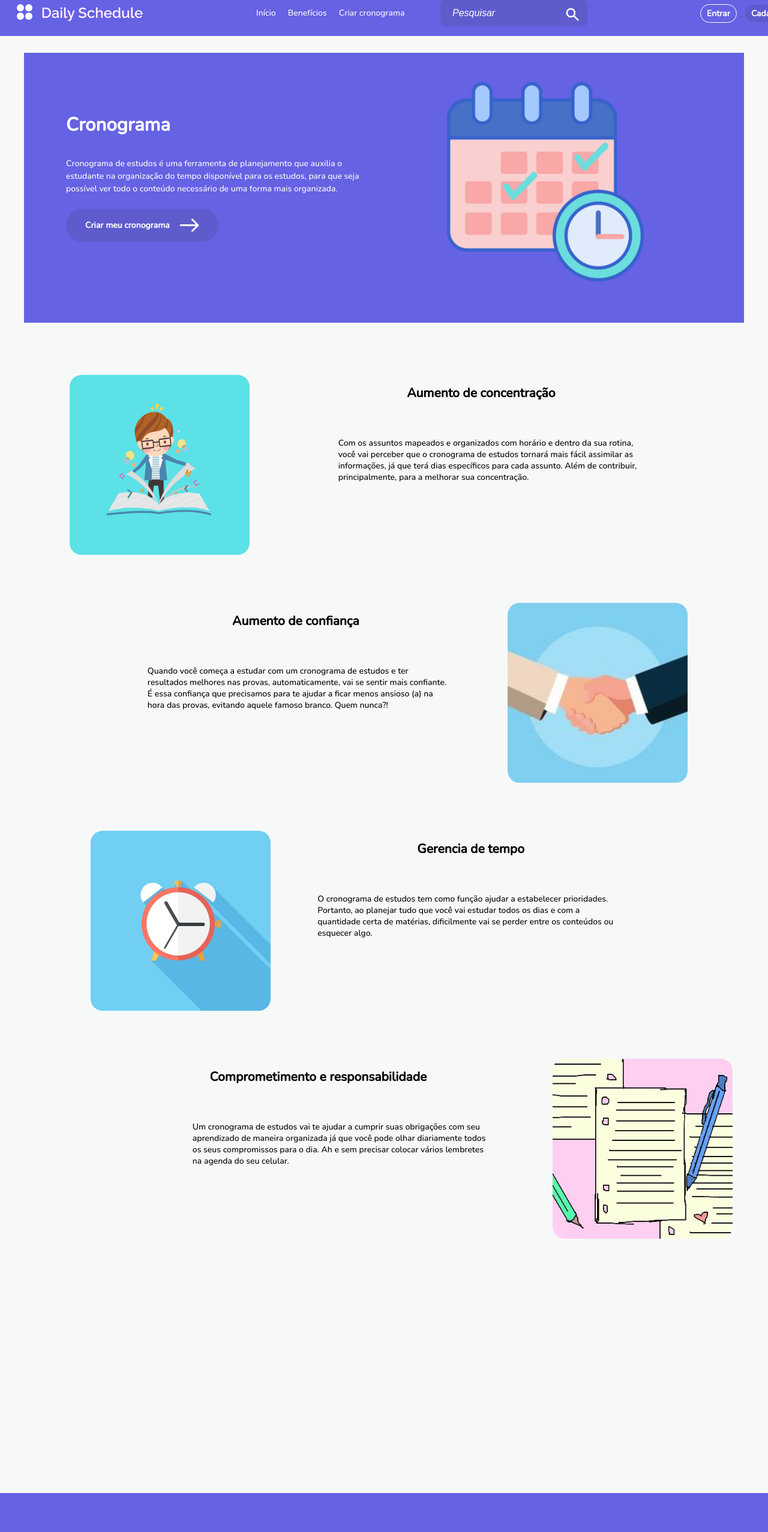
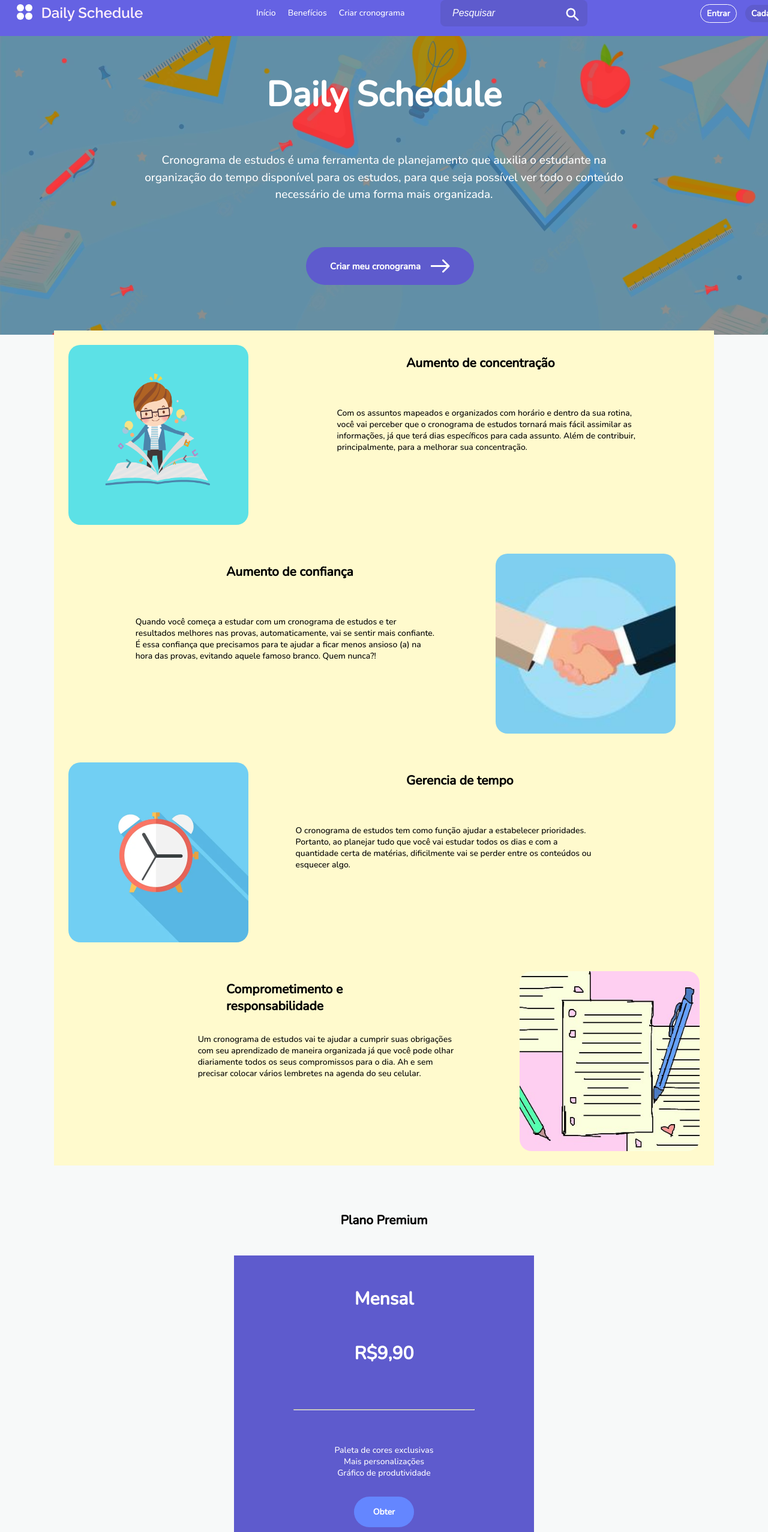
Before and after one commit to tads-cnat/dailyschedule, a React (Create React App) app in the folder frontend/: page / in a window 1280 px wide. Shown: the part 12-2566 px from the top of the page at 60% size. Built offline with nearby package versions, Linux system fonts and the light colour scheme; no server answers.

Commit message:
update home page style

```diff
--- a/frontend/src/assets/css/style.css
+++ b/frontend/src/assets/css/style.css
@@ -17,43 +17,36 @@
 }
 
 #home header {
-  background-color: var(--primary-color);
+  background-image: url(../images/study-background.png);
+  background-size: cover;
+  background-color: rgba(101, 98, 227, 0.8);
+  background-blend-mode: color;
   display: flex;
-  width: 120rem;
-  height: 45rem;
+  flex-direction: column;
+  align-items: center;
+  justify-content: center;
+  width: 100%;
+  height: 50rem;
   position: absolute;
-  top: 10rem;
+  top: 7rem;
   left: 50%;
   transform: translateX(-50%);
 }
 
 #home header h1 {
-  font-size: 3.1rem;
+  font-size: 5.8rem;
   line-height: 130%;
-  margin-top: 10rem;
-  margin-left: 7rem;
-
   color: white;
 }
 
 #home header p {
   color: white;
   font-weight: 400;
-  font-size: 1.4rem;
+  font-size: 1.9rem;
   line-height: 150%;
-  position: absolute;
-  width: 50rem;
+  width: 80rem;
   height: 14rem;
-  left: 7rem;
-  top: 16rem;
-}
-
-#home header img {
-  width: 35rem;
-  height: 35rem;
-  position: relative;
-  top: 4rem;
-  left: 45rem;
+  text-align: center;
 }
 
 #home .button {
@@ -64,11 +57,11 @@
 
   margin-bottom: 6rem;
 
-  padding: 1.6rem 3.2rem;
+  padding: 2rem 4rem;
   width: fit-content;
 
   color: white;
-  font-size: 1.4rem;
+  font-size: 1.5rem;
   font-weight: 700;
 
   display: flex;
@@ -78,13 +71,7 @@
 
   text-decoration: none;
 
-  transition: background 200ms;
-}
-
-#home header .button {
-  position: absolute;
-  left: 7rem;
-  top: 26rem;
+  transition: background 200ms, transform 300ms;
 }
 
 #home .button:hover {
@@ -92,13 +79,16 @@
 }
 
 /* SEÇÃO DE BENEFICIOS NA INDEX */
+.bene {
+  display: flex;
+  justify-content: center;
+  align-items: center;
+}
 #beneficios .beneficio {
   position: relative;
-  top: 50rem;
-  display: flex;
-  align-items: center;
-  flex-direction: column;
-  gap: 3.2rem;
+  top: 45rem;
+  background-color: #FFFACD;
+  width: 110rem;
 }
 
 #beneficios .bnfc {
@@ -131,18 +121,15 @@
 #plano {
   display: flex;
   align-items: center;
+  justify-content: center;
   position: relative;
-  top: 32rem;
+  margin-top: 60rem;
 }
 
 #plano .box {
   background-color: var(--scnd-color);
   width: 50rem;
   height: 50rem;
-  position: relative;
-  top: 30rem;
-  left: 30%;
-
   display: flex;
   flex-direction: column;
   align-items: center;
@@ -151,6 +138,8 @@
 
 #plano .box span {
   color: white;
+  position: relative;
+  top: 5rem;
 }
 
 #plano .box h2 {
@@ -160,42 +149,33 @@
   top: -4rem;
 }
 
-#plano .box span {
-  position: relative;
-  top: 5rem;
-}
-
 #plano .button {
   background: #6486ff;
   position: relative;
   top: 8rem;
-
   border: none;
   border-radius: 4rem;
-
   margin-bottom: 6rem;
-
   padding: 1.6rem 3.2rem;
   width: fit-content;
-
   color: white;
   font-size: 1.4rem;
   font-weight: 700;
-
   display: flex;
   align-items: center;
   justify-content: center;
   gap: 1.6rem;
-
   text-decoration: none;
-
   transition: background 200ms;
 }
 
 #plano .h2 {
-  position: relative;
+  position: absolute;
   left: 50%;
+  top: -9rem;
+  transform: translateX(-50%); /* Centraliza horizontalmente */
 }
+
 
 /* FOOTER NA INDEX */
 footer {
@@ -207,7 +187,7 @@ footer {
   color: white;
 
   position: relative;
-  top: 90rem;
+  top: 25rem;
 }
 
 footer .logo svg {
--- a/frontend/src/components/Home/BeneficioSection/Beneficio.js
+++ b/frontend/src/components/Home/BeneficioSection/Beneficio.js
@@ -8,6 +8,7 @@ const Beneficio = () => {
 	return (
 		<div id="beneficios">
 			<div className="wrapper">
+				<div className="bene">
 					<div className="beneficio">
 						<div className="bnfc">
 							<img src={concentracao} alt="concentração" />
@@ -54,6 +55,7 @@ const Beneficio = () => {
 					</div>
 				</div>
 			</div>
+		</div>
 	);
 };
 
--- a/frontend/src/components/Home/HomePage/Home.js
+++ b/frontend/src/components/Home/HomePage/Home.js
@@ -2,20 +2,20 @@ import '../../../assets/css/style.css';
 
 import React from 'react';
 import {Link} from 'react-router-dom';
-
-import cronograma from '../../../assets/images/cronograma.png';
 import NavBar from '../../Navbar/Navbar/Navbar.js';
 import Beneficio from '../BeneficioSection/Beneficio.js';
+import Plano from '../PlanoSection/Plano.js';
 import Footer from '../Footer/Footer.js';
 
 const Home = () => {
+
 	return (
 		<div id="home">
 			<NavBar />
 
 			<div className="wrapper">
 				<header>
-					<h1>Cronograma</h1>
+					<h1>Daily Schedule</h1>
 					<p>
 						Cronograma de estudos é uma ferramenta de planejamento que auxilia o
 						estudante na organização do tempo disponível para os estudos, para
@@ -23,7 +23,7 @@ const Home = () => {
 						organizada.
 					</p>
 
-					<img src={cronograma} alt="Cronograma" />
+
 
 					<div className="content">
 						<Link to="criar-cronograma" className="button">
@@ -45,6 +45,7 @@ const Home = () => {
 				</header>
 			</div>
 			<Beneficio />
+			<Plano />
 			<Footer />
 		</div>
 	);
--- /dev/null
+++ b/frontend/src/components/Home/PlanoSection/Plano.js
@@ -0,0 +1,20 @@
+import '../../../assets/css/style.css';
+
+const Plano = () => {
+	return (
+		<section id="plano">
+          <h2 className="h2">Plano Premium</h2>
+          <div className="box">
+            <h2>Mensal</h2>
+            <h2>R$9,90</h2>
+            <hr width="300px"/>
+            <span>Paleta de cores exclusivas</span>
+            <span>Mais personalizações</span>
+            <span>Gráfico de produtividade</span>
+            <a href="#home" className="button">Obter</a>
+          </div>
+    </section>
+	);
+};
+
+export default Plano;
```
Also changed, not shown: frontend/.eslintrc.json, frontend/src/assets/images/images.txt (deleted), frontend/src/assets/images/study-background.png (added), frontend/src/assets/svg/images.txt (deleted), frontend/src/assets/videos/images.txt (deleted). Lines whose indentation alone changed are shown as unchanged.
